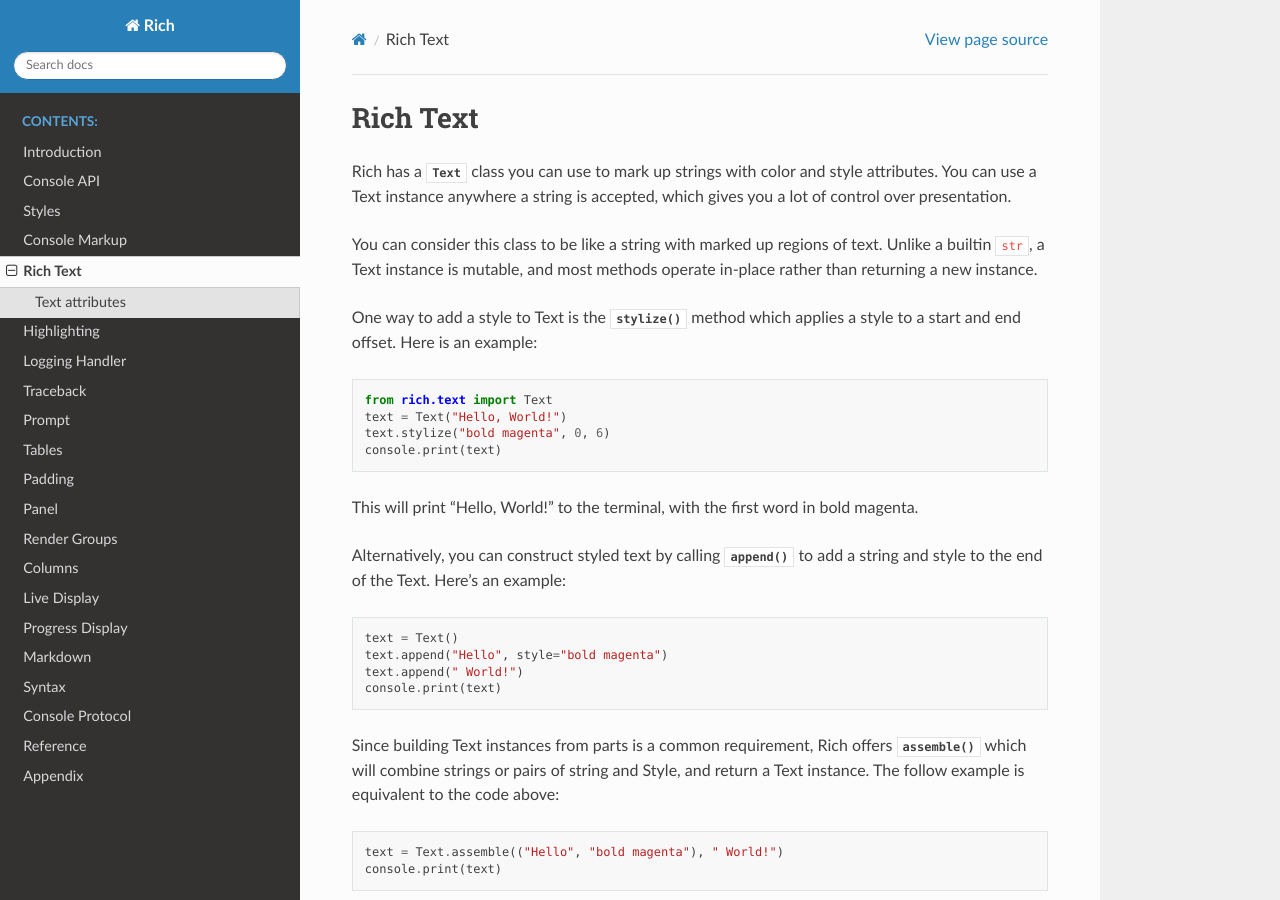
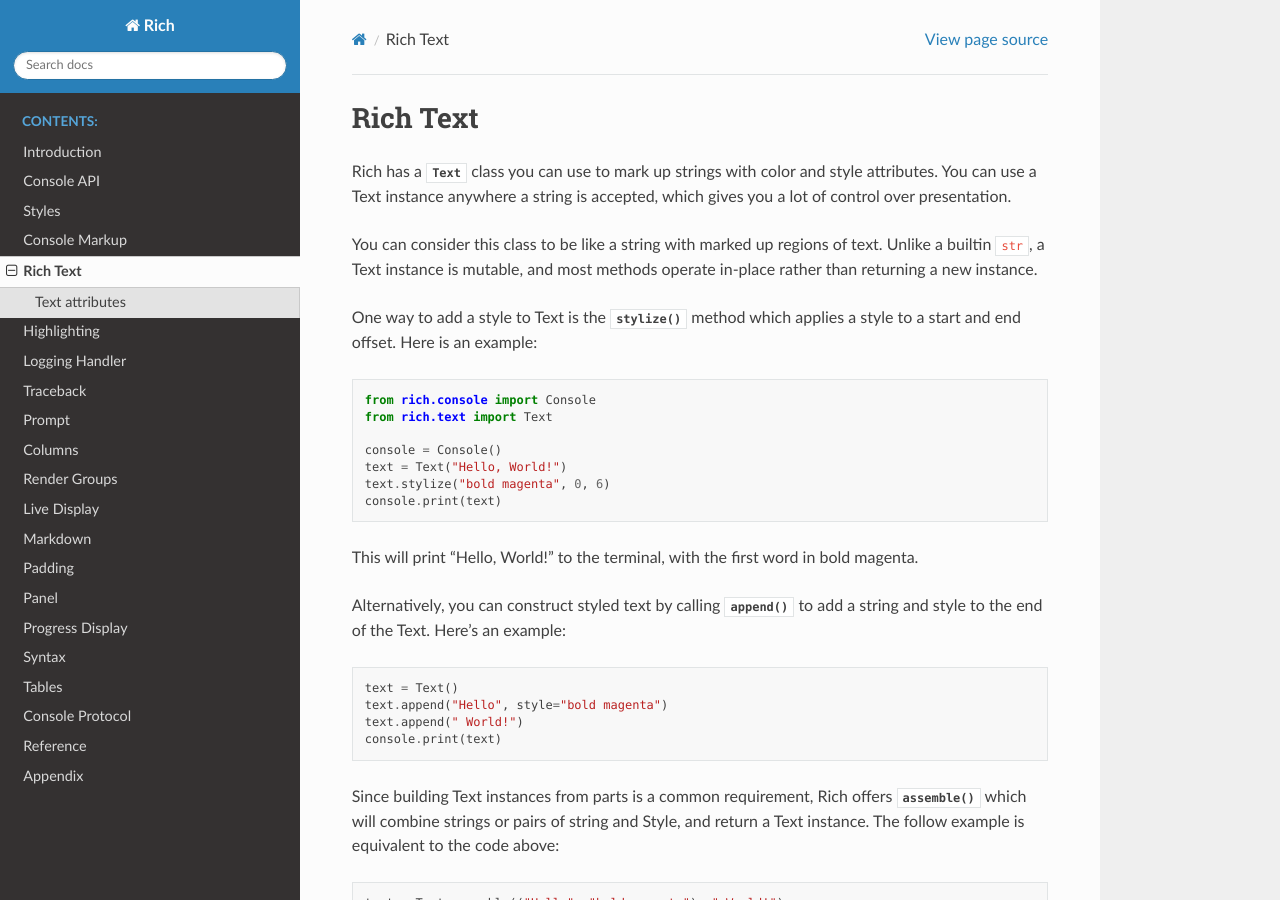
Before and after one commit to Textualize/rich, a Sphinx documentation site: the page built from docs/source/text.rst, in a window 1280 px wide and 900 px high. Built offline with Sphinx 7.4.7 and the Read the Docs theme 2.0.0, drawn with Linux system fonts in a browser that asks for light colours; pages that are not in the unit, such as notebooks, are missing from menus.

```diff
--- a/docs/source/reference.rst
+++ b/docs/source/reference.rst
@@ -35,4 +35,5 @@ Reference
    reference/text.rst
    reference/theme.rst
    reference/traceback.rst
+   reference/tree.rst
    references/abc.rst
--- a/docs/source/text.rst
+++ b/docs/source/text.rst
@@ -9,7 +9,10 @@ You can consider this class to be like a string with marked up regions of text.
 
 One way to add a style to Text is the :meth:`~rich.text.Text.stylize` method which applies a style to a start and end offset. Here is an example::
 
+    from rich.console import Console
     from rich.text import Text
+
+    console = Console()
     text = Text("Hello, World!")
     text.stylize("bold magenta", 0, 6)
     console.print(text)
```
Also changed, not shown: docs/source/index.rst (+6 -5 lines), 1 other file.
